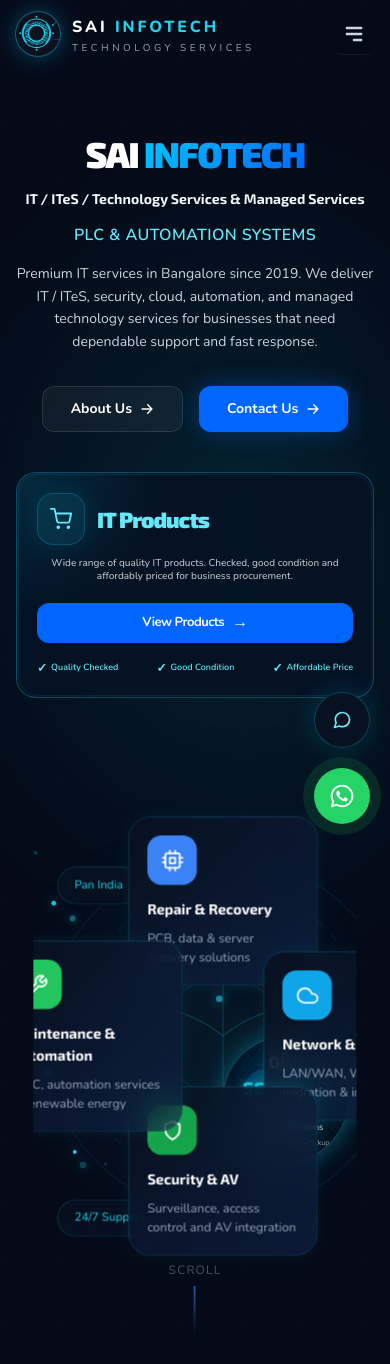
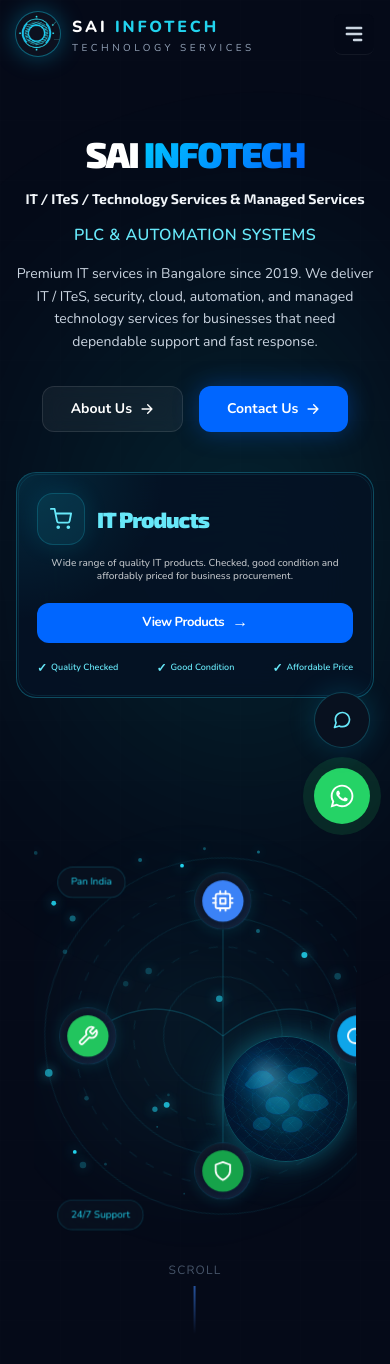
Before and after one commit to Yasir533/sai-infotech-webapp, a React (Vite) app in the folder sai-info/: page / in a window 390 px wide. Shown: the top 1364 px of the page. Built offline with nearby package versions, Linux system fonts and the light colour scheme.

Commit message:
changes in file

```diff
--- a/sai-info/src/components/OrbitGlobe.jsx
+++ b/sai-info/src/components/OrbitGlobe.jsx
@@ -32,30 +32,20 @@ export default function OrbitGlobe({ isMobile = false }) {
 
         <div className="absolute inset-0 globe-halo" />
 
+        <div className="absolute inset-0 globe-planet-shadow" />
+
         {/* Animated Grid */}
         <motion.div
           className="absolute inset-0 globe-grid"
-          animate={{
-            rotate: 360,
-          }}
-          transition={{
-            duration: 40,
-            repeat: Infinity,
-            ease: "linear",
-          }}
+          animate={{ rotate: 360 }}
+          transition={{ duration: 40, repeat: Infinity, ease: "linear" }}
         />
 
         {/* Second Layer */}
         <motion.div
           className="absolute inset-0 globe-grid opacity-40"
-          animate={{
-            rotate: -360,
-          }}
-          transition={{
-            duration: 60,
-            repeat: Infinity,
-            ease: "linear",
-          }}
+          animate={{ rotate: -360 }}
+          transition={{ duration: 60, repeat: Infinity, ease: "linear" }}
         />
 
         {/* Center Glow */}
@@ -68,69 +58,32 @@ export default function OrbitGlobe({ isMobile = false }) {
           preserveAspectRatio="none"
           aria-hidden="true"
         >
-          <g fill="rgba(0,200,255,0.18)" stroke="rgba(0,102,255,0.25)" strokeWidth="1">
-            <path d="M52 98c10-18 28-28 42-22 8 3 14 10 18 18-8 8-22 14-34 18-10 4-18 4-26 0-7-4-9-8 0-14z" />
-            <path d="M98 140c9-6 22-8 33-4 8 3 14 9 15 16 1 7-4 14-12 18-11 5-25 4-34-2-9-5-11-19-2-28z" />
-            <path d="M150 78c10-8 25-12 38-10 10 1 18 6 23 13-5 9-15 16-26 20-13 5-24 4-34-1-8-5-12-12-1-22z" />
-            <path d="M183 132c10-5 24-6 34-2 10 4 17 12 18 20-6 8-18 14-31 16-13 2-26-1-34-8-7-7-4-18 13-26z" />
-            <path d="M142 183c7-4 15-5 22-2 6 2 12 8 12 14 0 7-5 13-13 16-9 4-20 3-27-1-8-5-9-19 6-27z" />
-            <path d="M73 184c6-4 13-5 20-3 6 2 10 7 11 12 0 7-4 12-11 15-8 3-18 2-24-2-6-4-7-15 4-22z" />
+          <g fill="rgba(0,200,255,0.22)" stroke="rgba(0,102,255,0.28)" strokeWidth="1">
+            <path d="M54 100c10-18 28-28 42-22 8 3 14 10 18 18-8 8-22 14-34 18-10 4-18 4-26 0-7-4-9-8 0-14z" />
+            <path d="M100 141c9-6 22-8 33-4 8 3 14 9 15 16 1 7-4 14-12 18-11 5-25 4-34-2-9-5-11-19-2-28z" />
+            <path d="M151 79c10-8 25-12 38-10 10 1 18 6 23 13-5 9-15 16-26 20-13 5-24 4-34-1-8-5-12-12-1-22z" />
+            <path d="M184 133c10-5 24-6 34-2 10 4 17 12 18 20-6 8-18 14-31 16-13 2-26-1-34-8-7-7-4-18 13-26z" />
+            <path d="M143 184c7-4 15-5 22-2 6 2 12 8 12 14 0 7-5 13-13 16-9 4-20 3-27-1-8-5-9-19 6-27z" />
+            <path d="M74 185c6-4 13-5 20-3 6 2 10 7 11 12 0 7-4 12-11 15-8 3-18 2-24-2-6-4-7-15 4-22z" />
           </g>
         </svg>
 
-        {/* Content */}
-        <div className="absolute inset-0 flex flex-col items-center justify-center text-center px-4">
-          <motion.h2
-            animate={{
-              opacity: [0.8, 1, 0.8],
-            }}
-            transition={{
-              duration: 3,
-              repeat: Infinity,
-            }}
-            className="text-white font-extrabold tracking-wide"
-            style={{
-              fontSize: isMobile ? "18px" : "34px",
-            }}
-          >
-            OUR
-          </motion.h2>
+        <motion.div
+          className="absolute inset-0 globe-latlong"
+          animate={{ rotate: 360 }}
+          transition={{ duration: 55, repeat: Infinity, ease: "linear" }}
+          aria-hidden="true"
+        />
 
-          <motion.h2
-            animate={{
-              opacity: [1, 0.8, 1],
-            }}
-            transition={{
-              duration: 3,
-              repeat: Infinity,
-            }}
-            className="text-cyan-400 font-extrabold tracking-wide"
-            style={{
-              fontSize: isMobile ? "20px" : "38px",
-            }}
-          >
-            SERVICES
-          </motion.h2>
+        <motion.div
+          className="absolute inset-0 globe-latlong globe-latlong-alt"
+          animate={{ rotate: -360 }}
+          transition={{ duration: 72, repeat: Infinity, ease: "linear" }}
+          aria-hidden="true"
+        />
 
-          <div className="w-16 h-[2px] bg-cyan-400 rounded-full mt-2 mb-3" />
-
-          <p
-            className="text-gray-300"
-            style={{
-              fontSize: isMobile ? "10px" : "13px",
-            }}
-          >
-            Smart IT Solutions
-          </p>
-
-          <p
-            className="text-gray-400 mt-1"
-            style={{
-              fontSize: isMobile ? "8px" : "11px",
-            }}
-          >
-            Walk-In • On-Site • Pickup
-          </p>
+        <div className="absolute inset-0 flex items-center justify-center">
+          <div className="globe-glint" />
         </div>
       </div>
     </div>
--- a/sai-info/src/components/OrbitalServices.jsx
+++ b/sai-info/src/components/OrbitalServices.jsx
@@ -238,20 +238,19 @@ return (
         setSelected(service)
       }
     >
-      <div className="service-card">
+      <div
+        className="service-card service-node"
+        aria-label={service.title}
+        title={service.title}
+      >
         <div
           className="service-icon"
           style={{
-            background:
-              service.color,
+            background: service.color,
           }}
         >
           <Icon />
         </div>
-
-        <h3>{service.title}</h3>
-
-        <p>{service.desc}</p>
       </div>
     </motion.div>
   );
--- a/sai-info/src/styles/orbital.css
+++ b/sai-info/src/styles/orbital.css
@@ -2,14 +2,8 @@
 
 .globe-border {
   border: 1px solid rgba(34, 211, 238, 0.35);
-
   background:
-    radial-gradient(
-      circle at center,
-      rgba(3, 15, 30, 0.95),
-      rgba(1, 7, 18, 1)
-    );
-
+    radial-gradient(circle at center, rgba(3, 15, 30, 0.95), rgba(1, 7, 18, 1));
   box-shadow:
     0 0 25px rgba(34, 211, 238, 0.25),
     0 0 60px rgba(34, 211, 238, 0.15),
@@ -23,20 +17,50 @@
   filter: blur(10px);
 }
 
+.globe-planet-shadow {
+  background:
+    radial-gradient(circle at 35% 30%, rgba(255, 255, 255, 0.18), transparent 18%),
+    radial-gradient(circle at 30% 30%, rgba(0, 200, 255, 0.18), transparent 28%),
+    radial-gradient(circle at 55% 55%, rgba(2, 6, 23, 0.1), rgba(2, 6, 23, 0.85) 68%);
+  mix-blend-mode: screen;
+}
+
 /* Core Glow */
 
 .globe-core {
   background:
-    radial-gradient(
-      circle,
-      rgba(34,211,238,0.18),
-      transparent 70%
-    );
+    radial-gradient(circle, rgba(34, 211, 238, 0.18), transparent 70%);
 }
 
 .globe-map {
   filter: drop-shadow(0 0 16px rgba(0, 200, 255, 0.18));
   opacity: 0.9;
+}
+
+.globe-latlong {
+  background:
+    repeating-radial-gradient(circle at center, transparent 0 18px, rgba(0, 200, 255, 0.12) 18px 19px),
+    repeating-linear-gradient(0deg, transparent 0 18px, rgba(0, 102, 255, 0.12) 18px 19px);
+  opacity: 0.55;
+  filter: blur(0.2px);
+  mask-image: radial-gradient(circle at center, black 0 61%, transparent 72%);
+}
+
+.globe-latlong-alt {
+  background:
+    repeating-radial-gradient(circle at center, transparent 0 24px, rgba(255, 255, 255, 0.06) 24px 25px),
+    repeating-linear-gradient(90deg, transparent 0 24px, rgba(0, 200, 255, 0.08) 24px 25px);
+  opacity: 0.35;
+  mask-image: radial-gradient(circle at center, black 0 60%, transparent 70%);
+}
+
+.globe-glint {
+  width: 42%;
+  height: 42%;
+  border-radius: 999px;
+  background: radial-gradient(circle, rgba(255, 255, 255, 0.22), rgba(0, 200, 255, 0.05) 35%, transparent 72%);
+  filter: blur(12px);
+  transform: translate(-18%, -18%);
 }
 
 /* Grid Effect */
@@ -47,25 +71,17 @@
       0deg,
       transparent,
       transparent 12px,
-      rgba(34,211,238,0.08) 13px
+      rgba(34, 211, 238, 0.08) 13px
     ),
     repeating-linear-gradient(
       90deg,
       transparent,
       transparent 12px,
-      rgba(34,211,238,0.08) 13px
+      rgba(34, 211, 238, 0.08) 13px
     );
-
   border-radius: 999px;
 }
 
-/* Text Glow */
-
-.globe-border h2 {
-  text-shadow:
-    0 0 10px rgba(34,211,238,0.6),
-    0 0 20px rgba(34,211,238,0.3);
-}
 /* Floating Star Background */
 
 .orbit-star {
@@ -73,8 +89,8 @@
   border-radius: 999px;
   background: #22d3ee;
   box-shadow:
-    0 0 10px rgba(34,211,238,.8),
-    0 0 20px rgba(34,211,238,.4);
+    0 0 10px rgba(34, 211, 238, 0.8),
+    0 0 20px rgba(34, 211, 238, 0.4);
 }
 
 /* Particle Layer */
@@ -90,14 +106,8 @@
 .orbit-background-glow {
   position: absolute;
   inset: 0;
-
   background:
-    radial-gradient(
-      circle at center,
-      rgba(34,211,238,.08),
-      transparent 65%
-    );
-
+    radial-gradient(circle at center, rgba(34, 211, 238, 0.08), transparent 65%);
   filter: blur(30px);
 }
 
@@ -115,51 +125,52 @@
 }
 
 .service-card {
-  width: 210px;
-
+  width: 230px;
   padding: 20px;
-
   border-radius: 24px;
-
   backdrop-filter: blur(20px);
-
   background:
-    linear-gradient(
-      135deg,
-      rgba(8,17,32,.95),
-      rgba(18,40,80,.55)
-    );
-
-  border:
-    1px solid rgba(34,211,238,.15);
-
+    linear-gradient(135deg, rgba(8, 17, 32, 0.95), rgba(18, 40, 80, 0.55));
+  border: 1px solid rgba(34, 211, 238, 0.15);
   cursor: pointer;
-
-  transition: .35s;
-
-  box-shadow:
-    0 0 20px rgba(34,211,238,.08);
+  transition: 0.35s;
+  box-shadow: 0 0 20px rgba(34, 211, 238, 0.08);
 }
 
 .service-card:hover {
+  box-shadow: 0 0 40px rgba(34, 211, 238, 0.25);
+}
+
+.service-node {
+  width: 72px;
+  height: 72px;
+  display: flex;
+  align-items: center;
+  justify-content: center;
+  border-radius: 999px;
+  padding: 0;
   box-shadow:
-    0 0 40px rgba(34,211,238,.25);
+    0 0 20px rgba(34, 211, 238, 0.16),
+    inset 0 0 18px rgba(255, 255, 255, 0.08);
+}
+
+.service-node .service-icon {
+  width: 52px;
+  height: 52px;
+  margin-bottom: 0;
+  border-radius: 999px;
+  box-shadow: 0 0 24px rgba(0, 0, 0, 0.18);
 }
 
 .service-icon {
   width: 55px;
   height: 55px;
-
   border-radius: 16px;
-
   display: flex;
   align-items: center;
   justify-content: center;
-
   color: white;
-
   font-size: 24px;
-
   margin-bottom: 15px;
 }
 
@@ -176,63 +187,48 @@
 
 .orbit-badge {
   position: absolute;
-
-  transform:
-    translate(-50%, -50%);
-
-  padding:
-    10px 18px;
-
+  transform: translate(-50%, -50%);
+  padding: 10px 18px;
   border-radius: 999px;
-
-  background:
-    rgba(8,17,32,.9);
-
-  border:
-    1px solid rgba(34,211,238,.2);
-
-  color:
-    #22d3ee;
-
-  backdrop-filter:
-    blur(20px);
-
-  font-size:
-    13px;
+  background: rgba(8, 17, 32, 0.9);
+  border: 1px solid rgba(34, 211, 238, 0.2);
+  color: #22d3ee;
+  backdrop-filter: blur(20px);
+  font-size: 13px;
 }
 
-.hero-radial-glow{
-  position:absolute;
-  inset:0;
-  pointer-events:none;
-
-  background:
-  radial-gradient(
-    circle at 70% 40%,
-    rgba(0,255,255,.12),
-    transparent 45%
-  );
-
-  filter:blur(80px);
+.hero-radial-glow {
+  position: absolute;
+  inset: 0;
+  pointer-events: none;
+  background: radial-gradient(circle at 70% 40%, rgba(0, 255, 255, 0.12), transparent 45%);
+  filter: blur(80px);
 }
 
-.hero-grid{
-  position:absolute;
-  inset:0;
-  pointer-events:none;
+.hero-grid {
+  position: absolute;
+  inset: 0;
+  pointer-events: none;
+  background-image:
+    linear-gradient(rgba(255, 255, 255, 0.03) 1px, transparent 1px),
+    linear-gradient(90deg, rgba(255, 255, 255, 0.03) 1px, transparent 1px);
+  background-size: 60px 60px;
+  opacity: 0.15;
+}
 
-  background-image:
-  linear-gradient(
-    rgba(255,255,255,.03) 1px,
-    transparent 1px
-  ),
-  linear-gradient(
-    90deg,
-    rgba(255,255,255,.03) 1px,
-    transparent 1px
-  );
+@media (max-width: 767px) {
+  .service-node {
+    width: 64px;
+    height: 64px;
+  }
 
-  background-size:60px 60px;
+  .service-node .service-icon {
+    width: 46px;
+    height: 46px;
+  }
 
-  opacity:.15;
+  .orbit-badge {
+    font-size: 11px;
+    padding: 8px 14px;
+  }
 }
```
